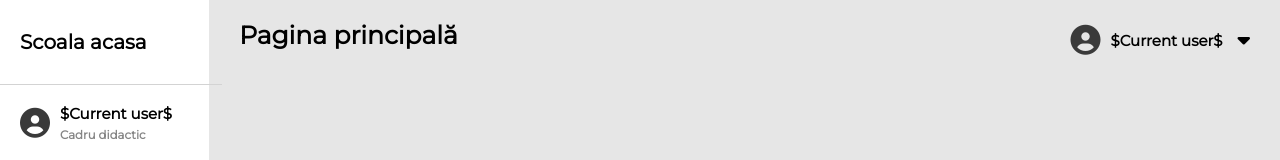
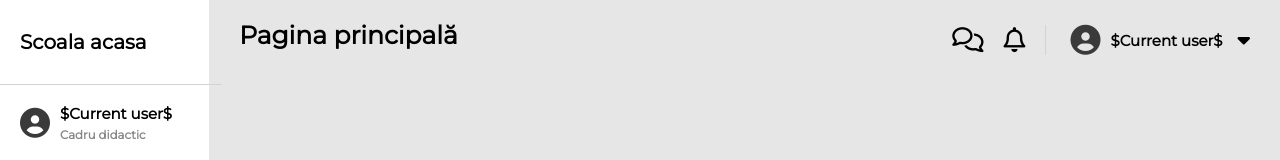
Before and after one commit to ispasvalentin22/scoala-acasa, a React (Create React App) app in the folder client/: page /dashboard in a window 1280 px wide. Shown: the top 160 px of the page. Built offline with nearby package versions, Linux system fonts and the light colour scheme.

Commit message:
update dashboard header styling

```diff
--- a/client/src/assets/styles/_variables.scss
+++ b/client/src/assets/styles/_variables.scss
@@ -2,3 +2,4 @@ $default-font-size: 62.5%;
 $color-primary: #2871ff;
 $color-primary-dark: #004adf;
 $color-black-light: #3a3a3a;
+$color-greyborders: #d3d3d3;
--- a/client/src/pages/dashboard/_dashboard.scss
+++ b/client/src/pages/dashboard/_dashboard.scss
@@ -19,7 +19,7 @@
     left: 0;
     height: 0.1rem;
     width: 22.2rem;
-    background-color: rgb(211, 211, 211);
+    background-color: $color-greyborders;
   }
 
   &::after {
@@ -29,7 +29,7 @@
     left: 0;
     height: 0.1rem;
     width: 22.2rem;
-    background-color: rgb(211, 211, 211);
+    background-color: $color-greyborders;
   }
 }
 
@@ -98,12 +98,52 @@
   justify-content: space-between;
 }
 
+.fa-bell, .fa-comments {
+  font-size: 2.5rem;
+  margin-right: 2rem;
+
+  &:hover {
+    color: $color-primary;
+    cursor: pointer;
+  }
+}
+
+.currentuser-header-info > .fa-user-circle {
+  padding-left: 2.5rem;
+  position: relative;
+}
+
+.currentuser-header-info > .fa-user-circle::after {
+  position: absolute;
+  content: "";
+  top: 0;
+  left: 0;
+  width: 0.1rem;
+  height: 100%;
+  background-color: $color-greyborders;
+}
+
 .currentuser-header {
   display: flex;
   align-items: center;
   margin-right: 3rem;
 }
 
+.currentuser-header-info {
+  display: flex;
+  align-items: center;
+
+  &:hover {
+    h2 {
+      color: $color-primary;
+    }
+
+    .fa-caret-down {
+      color: $color-primary;
+    }
+  }
+}
+
 .fa-caret-down {
   font-size: 2rem;
   margin-left: 1.5rem;
--- a/client/src/pages/dashboard/dashboard.component.jsx
+++ b/client/src/pages/dashboard/dashboard.component.jsx
@@ -35,9 +35,13 @@ const Dashboard = () => {
         <div className="miniheader">
           <h1 className="miniheader__title">Pagina principală</h1>
           <div className="currentuser-header">
-            <i class="fas fa-user-circle"></i>
-            <h2>$Current user$</h2>
-            <i class="fas fa-caret-down"></i>
+            <i class="far fa-comments"></i>
+            <i class="far fa-bell"></i>
+            <div className="currentuser-header-info">
+              <i class="fas fa-user-circle"></i>
+              <h2>$Current user$</h2>
+              <i class="fas fa-caret-down"></i>
+            </div>
           </div>
         </div>
       </main>
```
